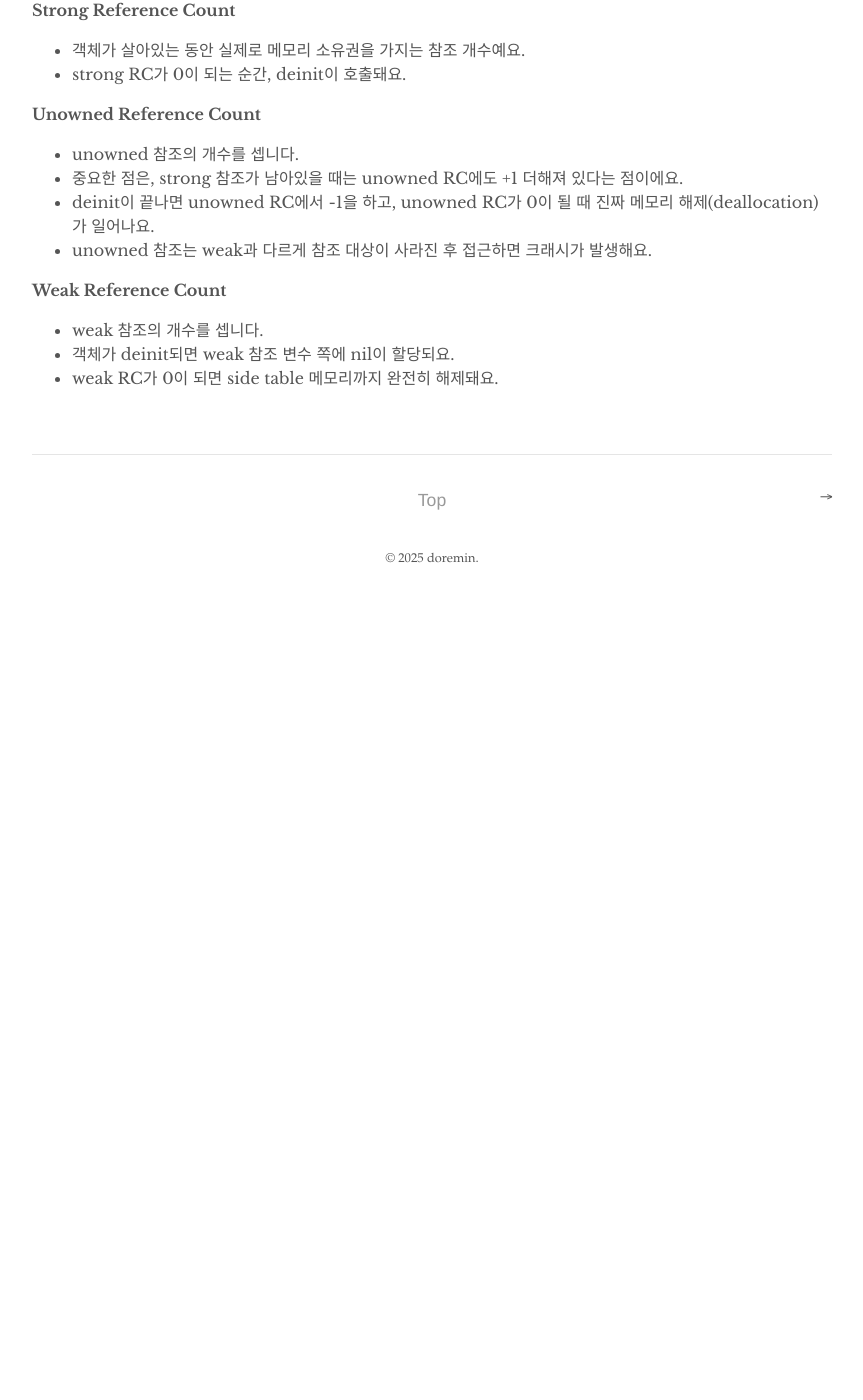
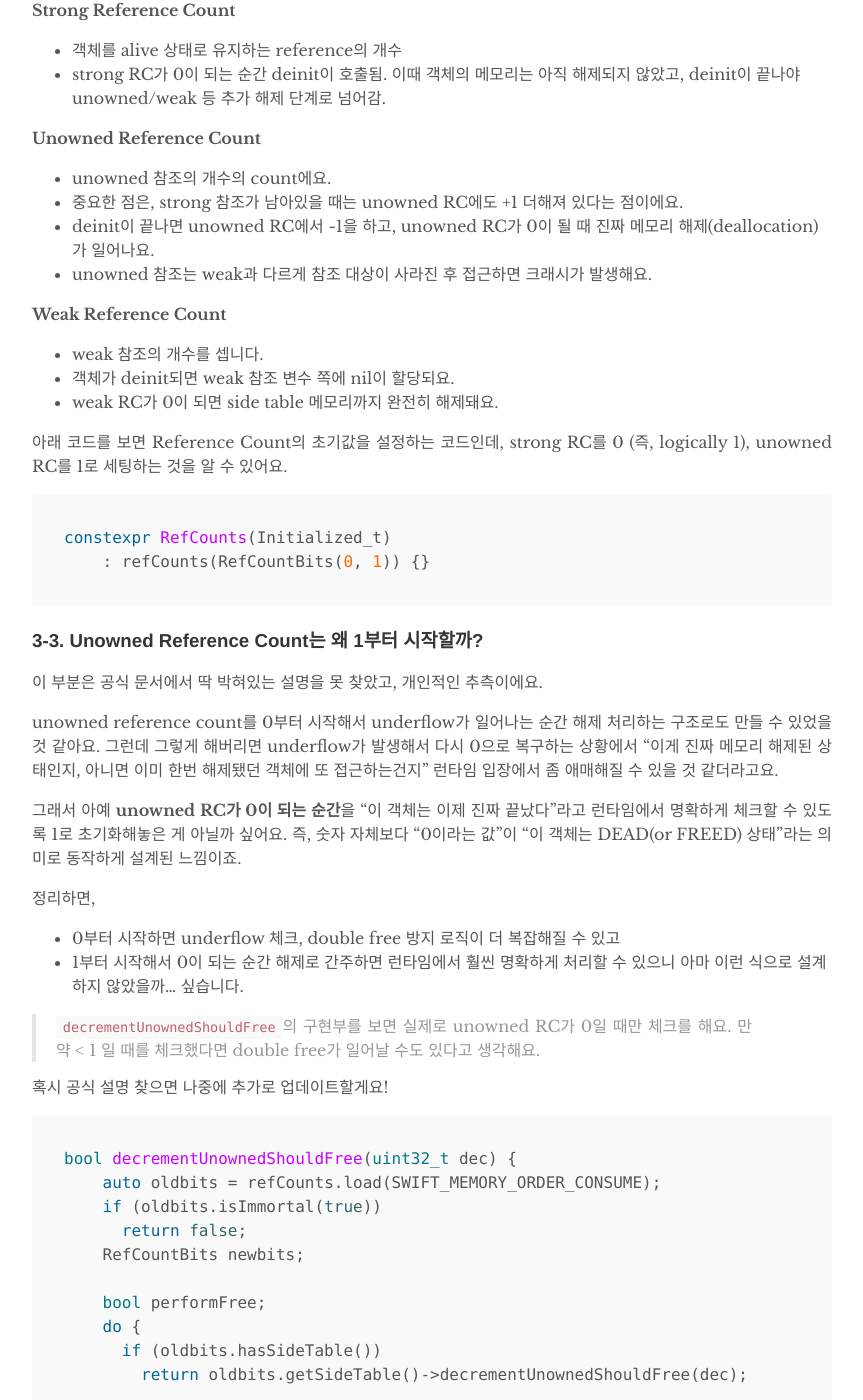
Before and after one commit to doremin/doremin.github.io, a Jekyll site: the page built from _posts/2025-07-18-21:23.md, in a window 1280 px wide and 1400 px high, scrolled down 3085 px. Shown: the whole window, without its empty margins (208-1071 px from the left). Built offline with Jekyll 4.4.1, drawn with Linux system fonts in a browser that asks for light colours; before the commit the page ends 3687 px from its top, so only the background shows below that; some of the changed text lies outside the part shown.

Commit message:
[ADD] Unowned Reference Count가 1부터 시작하는 이유

````diff
--- a/_posts/2025-07-18-21:23.md
+++ b/_posts/2025-07-18-21:23.md
@@ -97,7 +97,7 @@ Swift 런타임에서 strong reference count는 실제 메모리에는 0부터
 즉, 참조 카운트가 1에서 0으로 감소할 때를 따로 체크하지 않고,
 비트 값이 음수가 되는 순간(underflow)만 잡아서 객체 해제를 트리거하면 충분하다는 거죠.
 
-또한 physical level에서 1로 저장하는 것보다 0으로 저장하는게 더 빠를 가능성이 높아요.
+또한 physical level에서 1로 저장하는 것보다 0으로 저장하는게 계산이 더 빠를 가능성이 높아요.
 아래 코드의 `return ` 부분을 보면 `SignedBitsType >= 0` 이라는 부분이 있는데 MSB 하나만 보면
 bits가 음수인지 0이상인지 바로 알 수 있기 때문이에요.
 
@@ -121,14 +121,14 @@ are stored either “inline” in the field following the isa
 or in a “side table entry” pointed to by the field following the isa.
 ```
 
+**Strong Reference Count**
+-	객체를 alive 상태로 유지하는 reference의 개수
+-	strong RC가 0이 되는 순간 deinit이 호출됨.
+  이때 객체의 메모리는 아직 해제되지 않았고, deinit이 끝나야 unowned/weak 등 추가 해제 단계로 넘어감.
 
 
-**Strong Reference Count**
--	객체가 살아있는 동안 실제로 메모리 소유권을 가지는 참조 개수예요.
--	strong RC가 0이 되는 순간, deinit이 호출돼요.
-
 **Unowned Reference Count**
--	unowned 참조의 개수를 셉니다.
+-	unowned 참조의 개수의 count에요.
 -	중요한 점은, strong 참조가 남아있을 때는 unowned RC에도 +1 더해져 있다는 점이에요.
 -	deinit이 끝나면 unowned RC에서 -1을 하고, unowned RC가 0이 될 때 진짜 메모리 해제(deallocation)가 일어나요.
 -	unowned 참조는 weak과 다르게 참조 대상이 사라진 후 접근하면 크래시가 발생해요.
@@ -137,3 +137,63 @@ or in a “side table entry” pointed to by the field following the isa.
 -	weak 참조의 개수를 셉니다.
 - 객체가 deinit되면	weak 참조 변수 쪽에 nil이 할당되요.
 - weak RC가 0이 되면 side table 메모리까지 완전히 해제돼요.
+
+아래 코드를 보면 Reference Count의 초기값을 설정하는 코드인데,
+strong RC를 0 (즉, logically 1), unowned RC를 1로 세팅하는 것을 알 수 있어요.
+
+```cpp
+constexpr RefCounts(Initialized_t)
+    : refCounts(RefCountBits(0, 1)) {}
+```
+
+### 3-3. Unowned Reference Count는 왜 1부터 시작할까?
+
+이 부분은 공식 문서에서 딱 박혀있는 설명을 못 찾았고, 개인적인 추측이에요.
+
+unowned reference count를 0부터 시작해서 underflow가 일어나는 순간 해제 처리하는 구조로도 만들 수 있었을 것 같아요.
+그런데 그렇게 해버리면 underflow가 발생해서 다시 0으로 복구하는 상황에서
+“이게 진짜 메모리 해제된 상태인지, 아니면 이미 한번 해제됐던 객체에 또 접근하는건지”
+런타임 입장에서 좀 애매해질 수 있을 것 같더라고요.
+
+그래서 아예 **unowned RC가 0이 되는 순간**을 “이 객체는 이제 진짜 끝났다”라고
+런타임에서 명확하게 체크할 수 있도록 1로 초기화해놓은 게 아닐까 싶어요.
+즉, 숫자 자체보다 “0이라는 값”이 “이 객체는 DEAD(or FREED) 상태”라는 의미로 동작하게 설계된 느낌이죠.
+
+정리하면,
+-	0부터 시작하면 underflow 체크, double free 방지 로직이 더 복잡해질 수 있고
+-	1부터 시작해서 0이 되는 순간 해제로 간주하면 런타임에서 훨씬 명확하게 처리할 수 있으니 아마 이런 식으로 설계하지 않았을까… 싶습니다.
+
+> `decrementUnownedShouldFree`의 구현부를 보면 실제로 unowned RC가 0일 때만 체크를 해요.
+> 만약 < 1 일 때를 체크했다면 double free가 일어날 수도 있다고 생각해요.
+
+혹시 공식 설명 찾으면 나중에 추가로 업데이트할게요!
+
+```cpp
+bool decrementUnownedShouldFree(uint32_t dec) {
+    auto oldbits = refCounts.load(SWIFT_MEMORY_ORDER_CONSUME);
+    if (oldbits.isImmortal(true))
+      return false;
+    RefCountBits newbits;
+
+    bool performFree;
+    do {
+      if (oldbits.hasSideTable())
+        return oldbits.getSideTable()->decrementUnownedShouldFree(dec);
+
+      newbits = oldbits;
+      newbits.decrementUnownedRefCount(dec);
+      if (newbits.getUnownedRefCount() == 0) {
+        // DEINITED -> FREED, or DEINITED -> DEAD
+        // Caller will free the object. Weak decrement is handled by
+        // HeapObjectSideTableEntry::decrementUnownedShouldFree.
+        assert(newbits.getIsDeiniting());
+        performFree = true;
+      } else {
+        performFree = false;
+      }
+      // FIXME: underflow check?
+    } while (!refCounts.compare_exchange_weak(oldbits, newbits,
+                                              std::memory_order_relaxed));
+    return performFree;
+  }
+```
````
